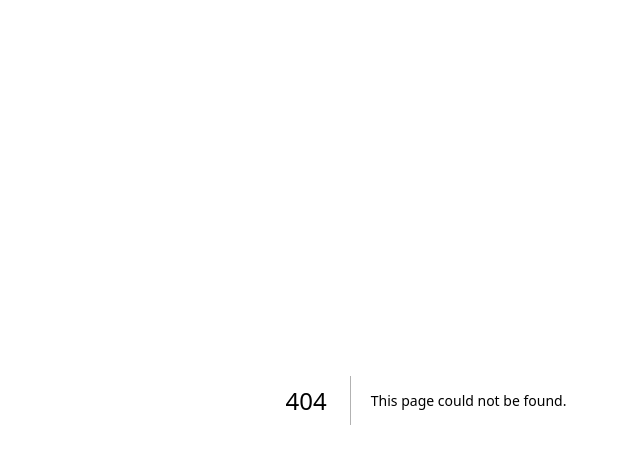
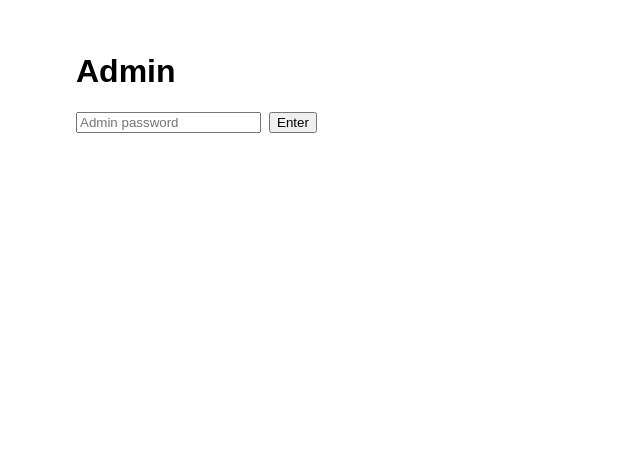
Before and after one commit to SimpleDan/anonymous-confessions, a Next.js app: page /admin in a window 1280 px wide. Before the commit this address had no page. Shown: the top 464 px of the page, without its empty margins (214-854 px from the left). Built offline with nearby package versions, Linux system fonts and the light colour scheme.

Commit message:
Create page.tsx

```diff
--- /dev/null
+++ b/src/app/admin/page.tsx
@@ -0,0 +1,111 @@
+"use client";
+
+import { useEffect, useState } from "react";
+
+type Confession = {
+  id: string;
+  content: string;
+  created_at: string;
+  flag_reason: string | null;
+};
+
+export default function AdminPage() {
+  const [password, setPassword] = useState("");
+  const [authenticated, setAuthenticated] = useState(false);
+  const [items, setItems] = useState<Confession[]>([]);
+  const [message, setMessage] = useState("");
+
+  async function loadPending(adminPassword: string) {
+    const res = await fetch("/api/admin/pending", {
+      method: "POST",
+      headers: {
+        "Content-Type": "application/json"
+      },
+      body: JSON.stringify({ password: adminPassword })
+    });
+
+    const data = await res.json();
+
+    if (!res.ok) {
+      setMessage(data.error || "Failed");
+      return;
+    }
+
+    setAuthenticated(true);
+    setItems(data.items);
+    localStorage.setItem("admin_password", adminPassword);
+  }
+
+  useEffect(() => {
+    const saved = localStorage.getItem("admin_password");
+    if (saved) {
+      setPassword(saved);
+      loadPending(saved);
+    }
+  }, []);
+
+  async function updateStatus(id: string, status: "approved" | "rejected") {
+    const res = await fetch("/api/admin/update", {
+      method: "POST",
+      headers: {
+        "Content-Type": "application/json"
+      },
+      body: JSON.stringify({ password, id, status })
+    });
+
+    const data = await res.json();
+
+    if (!res.ok) {
+      setMessage(data.error || "Failed to update");
+      return;
+    }
+
+    setItems((prev) => prev.filter((item) => item.id !== id));
+  }
+
+  if (!authenticated) {
+    return (
+      <main style={{ maxWidth: 700, margin: "0 auto", padding: "2rem" }}>
+        <h1>Admin</h1>
+        <input
+          type="password"
+          placeholder="Admin password"
+          value={password}
+          onChange={(e) => setPassword(e.target.value)}
+        />
+        <button onClick={() => loadPending(password)} style={{ marginLeft: "0.5rem" }}>
+          Enter
+        </button>
+        {message && <p>{message}</p>}
+      </main>
+    );
+  }
+
+  return (
+    <main style={{ maxWidth: 800, margin: "0 auto", padding: "2rem" }}>
+      <h1>Pending Confessions</h1>
+
+      {items.length === 0 ? (
+        <p>No pending items.</p>
+      ) : (
+        <div style={{ display: "grid", gap: "1rem", marginTop: "1rem" }}>
+          {items.map((item) => (
+            <article
+              key={item.id}
+              style={{ border: "1px solid #ddd", borderRadius: 8, padding: "1rem" }}
+            >
+              <p style={{ whiteSpace: "pre-wrap" }}>{item.content}</p>
+              <small>{new Date(item.created_at).toLocaleString()}</small>
+              {item.flag_reason && <p>Flag: {item.flag_reason}</p>}
+
+              <div style={{ display: "flex", gap: "0.5rem", marginTop: "1rem" }}>
+                <button onClick={() => updateStatus(item.id, "approved")}>Approve</button>
+                <button onClick={() => updateStatus(item.id, "rejected")}>Reject</button>
+              </div>
+            </article>
+          ))}
+        </div>
+      )}
+    </main>
+  );
+}
```
